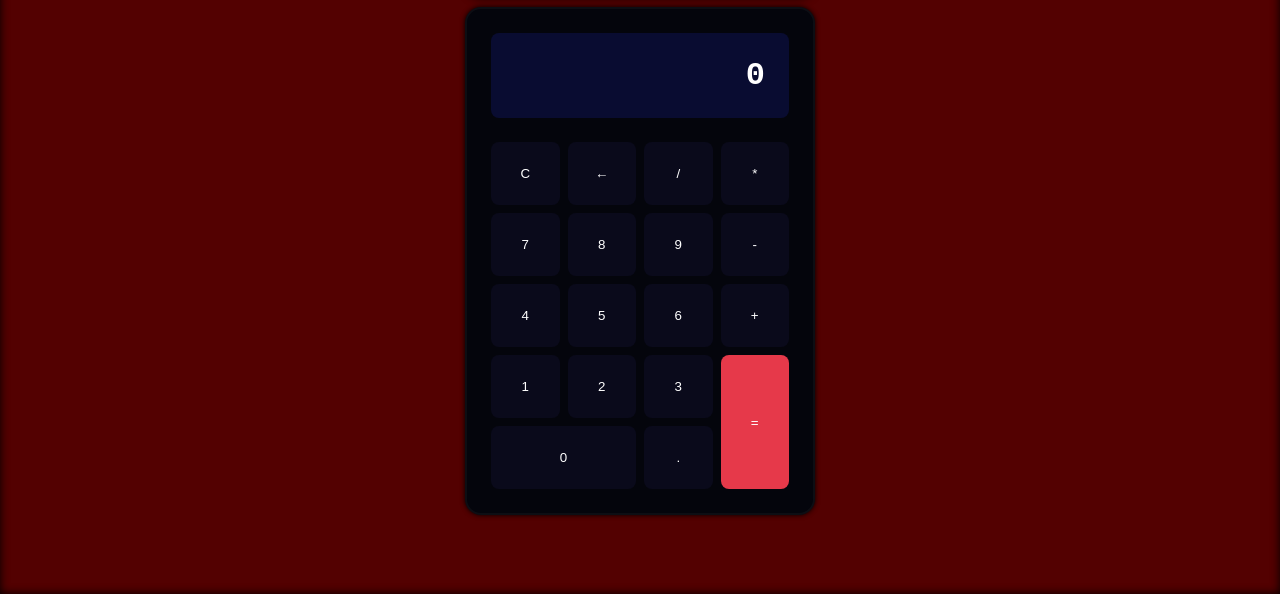
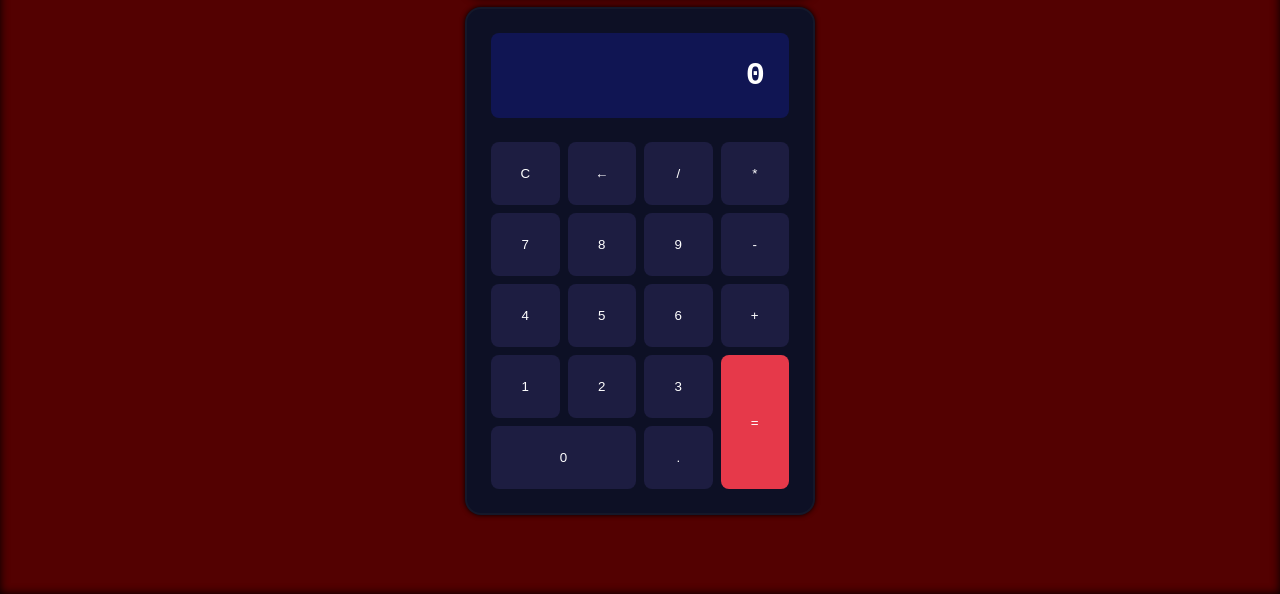
Before and after one commit to DylanMZ05/Calculator, a plain HTML site: page index.html in a window 1280 px wide. Shown: the part 206-800 px from the top of the page. Drawn offline with Linux system fonts and the light colour scheme.

Commit message:
Add files via upload

```diff
--- a/css/main.css
+++ b/css/main.css
@@ -93,7 +93,7 @@ section {
 }
 
 .calculadora {
-    background-color: #04050c;
+    background-color: #0d1025;
     color: white;
     width: 90vw;
     max-width: 350px;
@@ -110,7 +110,7 @@ section {
 
 .pantalla {
     grid-column: 1 / -1;
-    background-color: #090c31;
+    background-color: #101553;
     padding: 1.5rem;
     font-size: 2rem;
     text-align: right;
@@ -123,7 +123,7 @@ section {
 }
 
 .btn {
-    background-color: #0a0a1b;;
+    background-color: #1d1d41;
     color: white;
     border: 0;
     padding: 1.5rem .5rem;
```
